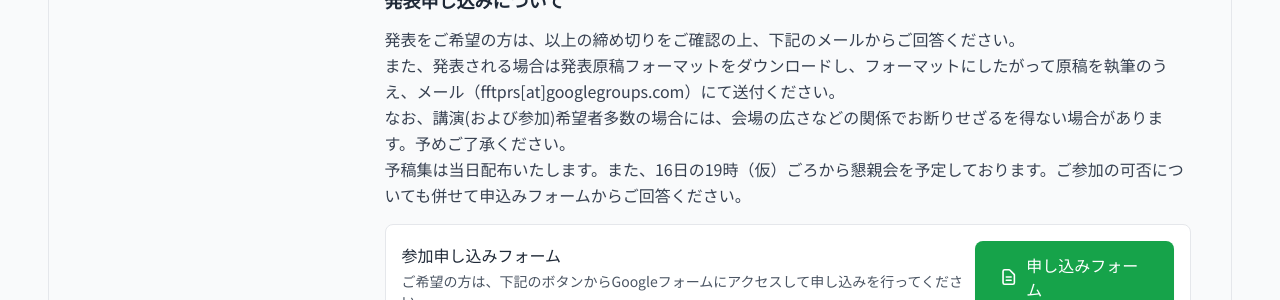
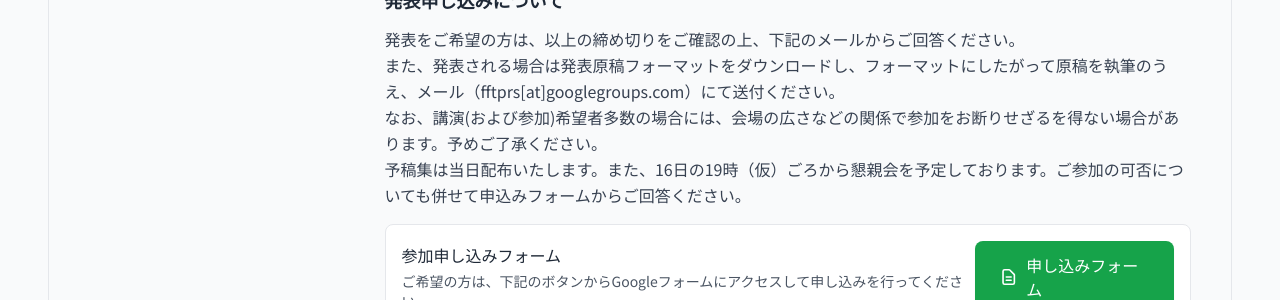
Before and after one commit to FFTPRS/WS, a Jekyll site: the page built from pages/workshop11.html, in a window 1280 px wide and 900 px high, scrolled down 1429 px. Shown: the part 155-455 px from the top of the window. Built offline with Jekyll 4.4.1, drawn with Linux system fonts in a browser that asks for light colours; nearby versions of some CDN libraries.

Commit message:
Update workshop11.yml

```diff
--- a/_data/workshop11.yml
+++ b/_data/workshop11.yml
@@ -20,7 +20,7 @@ social_gathering_application_deadline: "聴講・懇親会参加申込締切：2
 application_description: "
 発表をご希望の方は、以上の締め切りをご確認の上、下記のメールからご回答ください。<br />
 また、発表される場合は発表原稿フォーマットをダウンロードし、フォーマットにしたがって原稿を執筆のうえ、メール（fftprs[at]googlegroups.com）にて送付ください。<br />
-なお、講演(および参加)希望者多数の場合には、会場の広さなどの関係でお断りせざるを得ない場合があります。予めご了承ください。<br />
+なお、講演(および参加)希望者多数の場合には、会場の広さなどの関係で参加をお断りせざるを得ない場合があります。予めご了承ください。<br />
 予稿集は当日配布いたします。また、16日の19時（仮）ごろから懇親会を予定しております。ご参加の可否についても併せて申込みフォームからご回答ください。"
 
 program:
```
